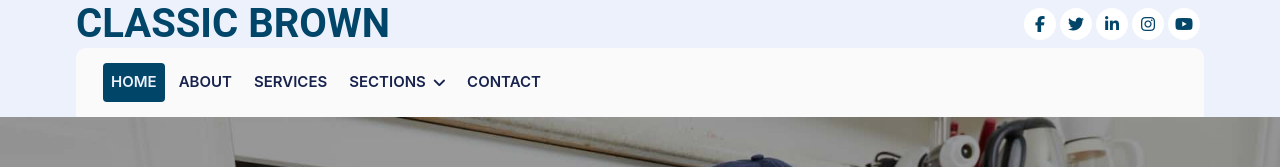
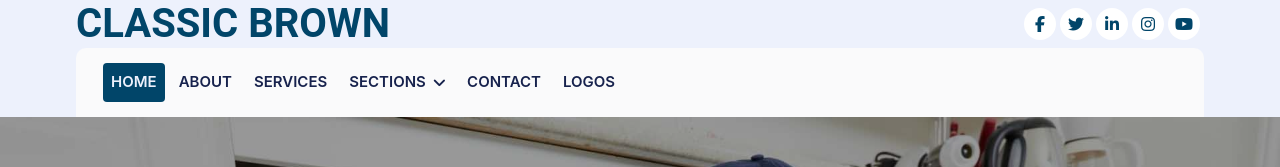
Before and after one commit to DafetiteOgaga/classic_brownline_plumbing_services, a React (Create React App) app in the folder classic_brownline_plumbing_services_website/: page / in a window 1280 px wide. Shown: the top 167 px of the page. Built offline with nearby package versions, Linux system fonts and the light colour scheme.

Commit message:
navbar.js: added logos temporarily

```diff
--- a/classic_brownline_plumbing_services_website/src/components/modularComponents/navbar.js
+++ b/classic_brownline_plumbing_services_website/src/components/modularComponents/navbar.js
@@ -8,6 +8,7 @@ const headerOptions = [
 	{to: "services"},
     {to: "##"},
     {to: "contact"},
+	{to: "logos"}, // test, remove later
 ]
 
 const pagesArray = [
```
